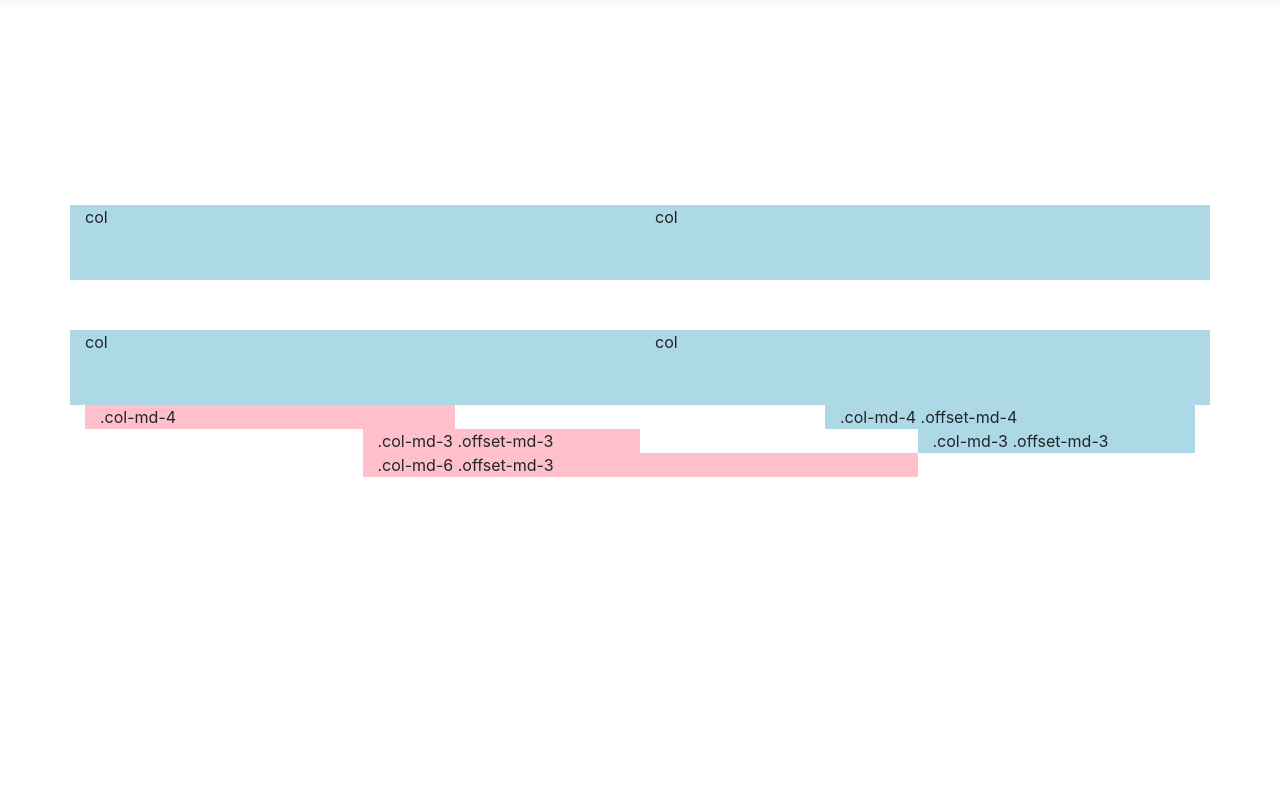
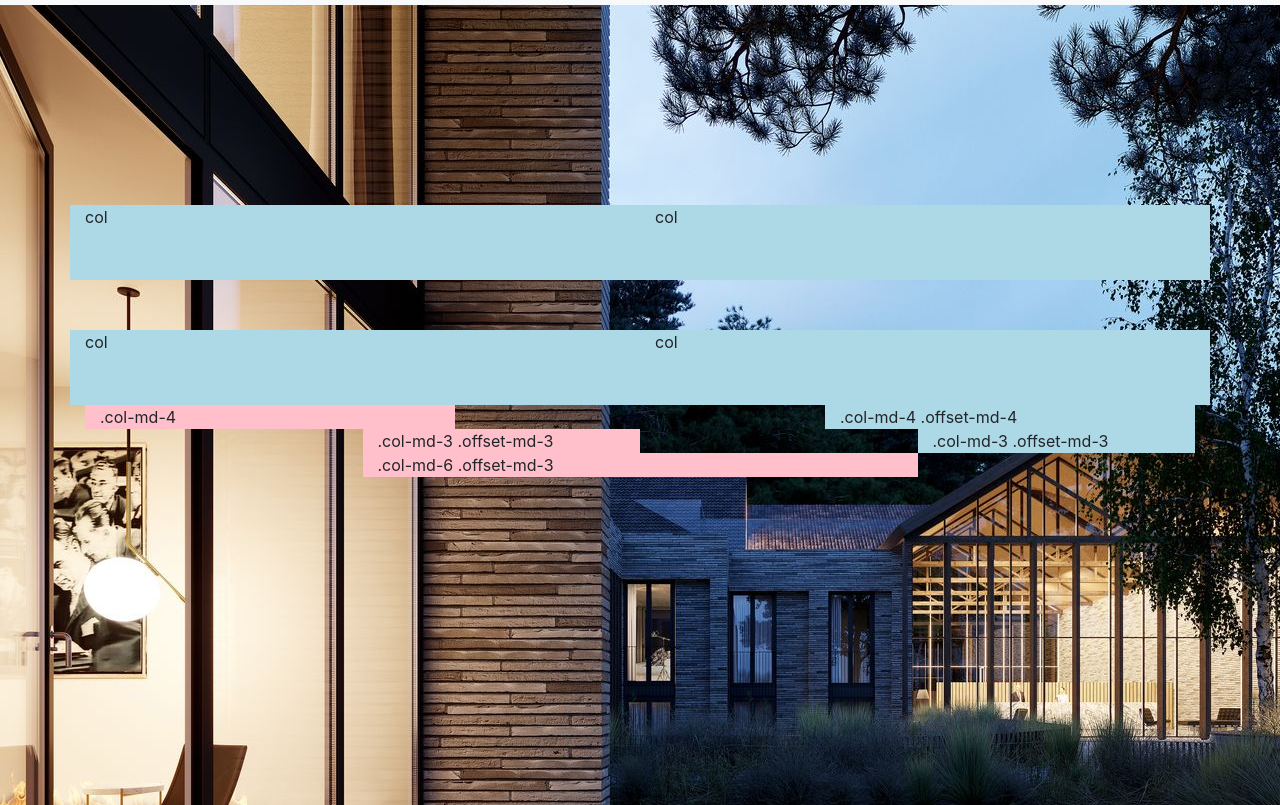
Before and after one commit to savickasp/collaborate-1, a plain HTML site: page index.html in a window 1280 px wide. Shown: the part 101-906 px from the top of the page. Drawn offline with Linux system fonts and the light colour scheme.

Commit message:
hero added

```diff
--- a/assets/css/style.css
+++ b/assets/css/style.css
@@ -13,3 +13,8 @@
 .bg-pink {
     background-color: pink;
 }
+
+main {
+    background: url(../images/Hero.jpg);
+    background-size: cover bottom no-repeat;
+}
--- a/index.html
+++ b/index.html
@@ -42,7 +42,7 @@
     </header>
     <!-- end of Pijus -->
     <!-- Inga -->
-    <main>
+    <main class="bg-dark">
         <div class="container vh-100 d-flex flex-column justify-content-center">
             <div class="row h-25">
                 <div class="col bg-blue">col</div>
```
Also changed, not shown: assets/images/Hero.jpg (added).
